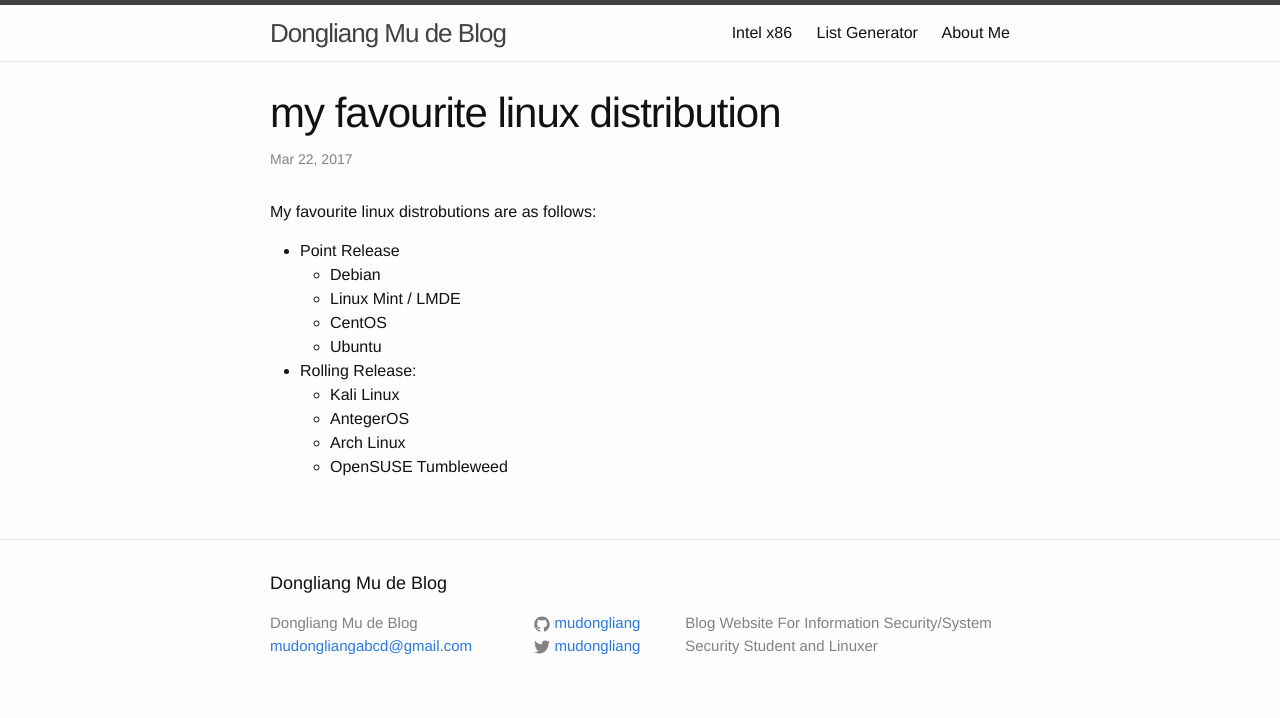
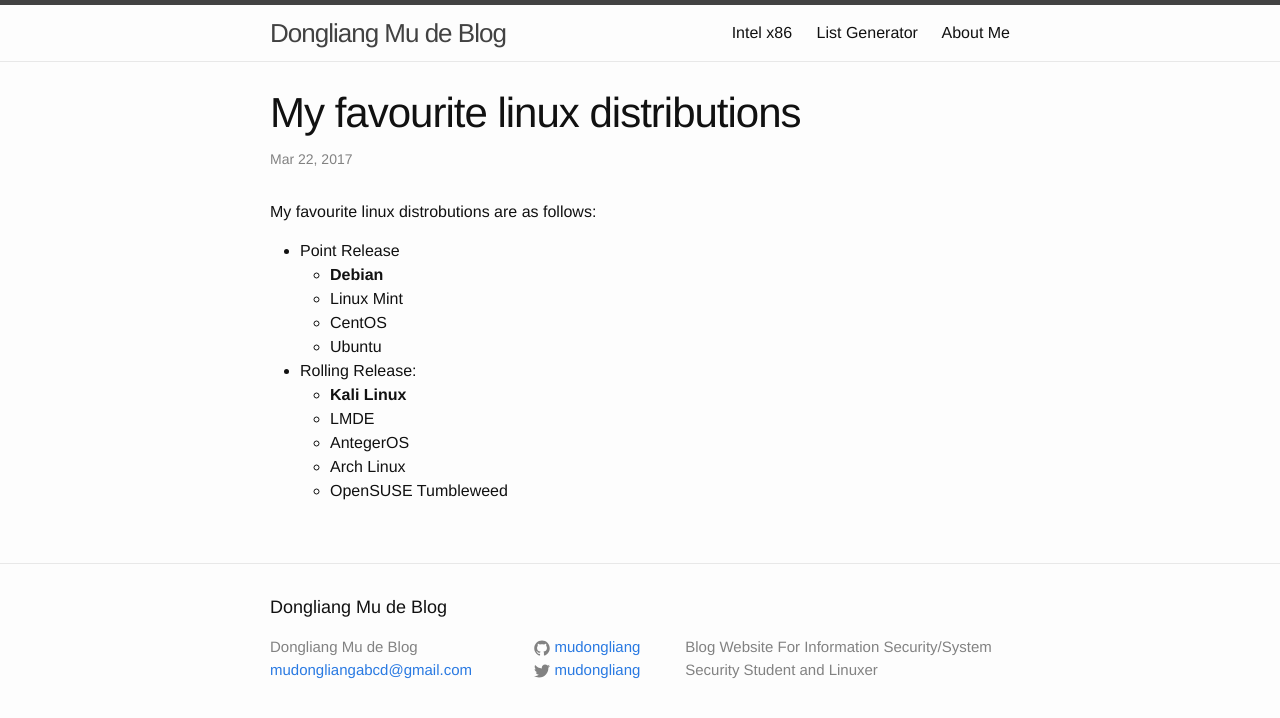
Before and after one commit to mudongliang/mudongliang.github.io, a Jekyll site: the page built from _posts/2017-03-22-my-favourite-linux-distribution.md, in a window 1280 px wide. Shown: the top 718 px of the page. Built offline with Jekyll 4.4.1, drawn with Linux system fonts in a browser that asks for light colours.

Commit message:
fix small issues

```diff
--- a/_posts/2017-03-22-my-favourite-linux-distribution.md
+++ b/_posts/2017-03-22-my-favourite-linux-distribution.md
@@ -1,6 +1,6 @@
 ---
 layout: post
-title: "my favourite linux distribution"
+title: "My favourite linux distributions"
 date: 2017-03-22
 description: ""
 category:
@@ -10,13 +10,14 @@
 My favourite linux distrobutions are as follows:
 
 - Point Release
-	- Debian
-	- Linux Mint / LMDE
+	- **Debian**
+	- Linux Mint
 	- CentOS
 	- Ubuntu
 
 - Rolling Release:
-	- Kali Linux
+	- **Kali Linux**
+	- LMDE
 	- AntegerOS
 	- Arch Linux
 	- OpenSUSE Tumbleweed
```
Also changed, not shown: _posts/2017-03-22-my-favourite-paper-list.md (+0 -4 lines).
